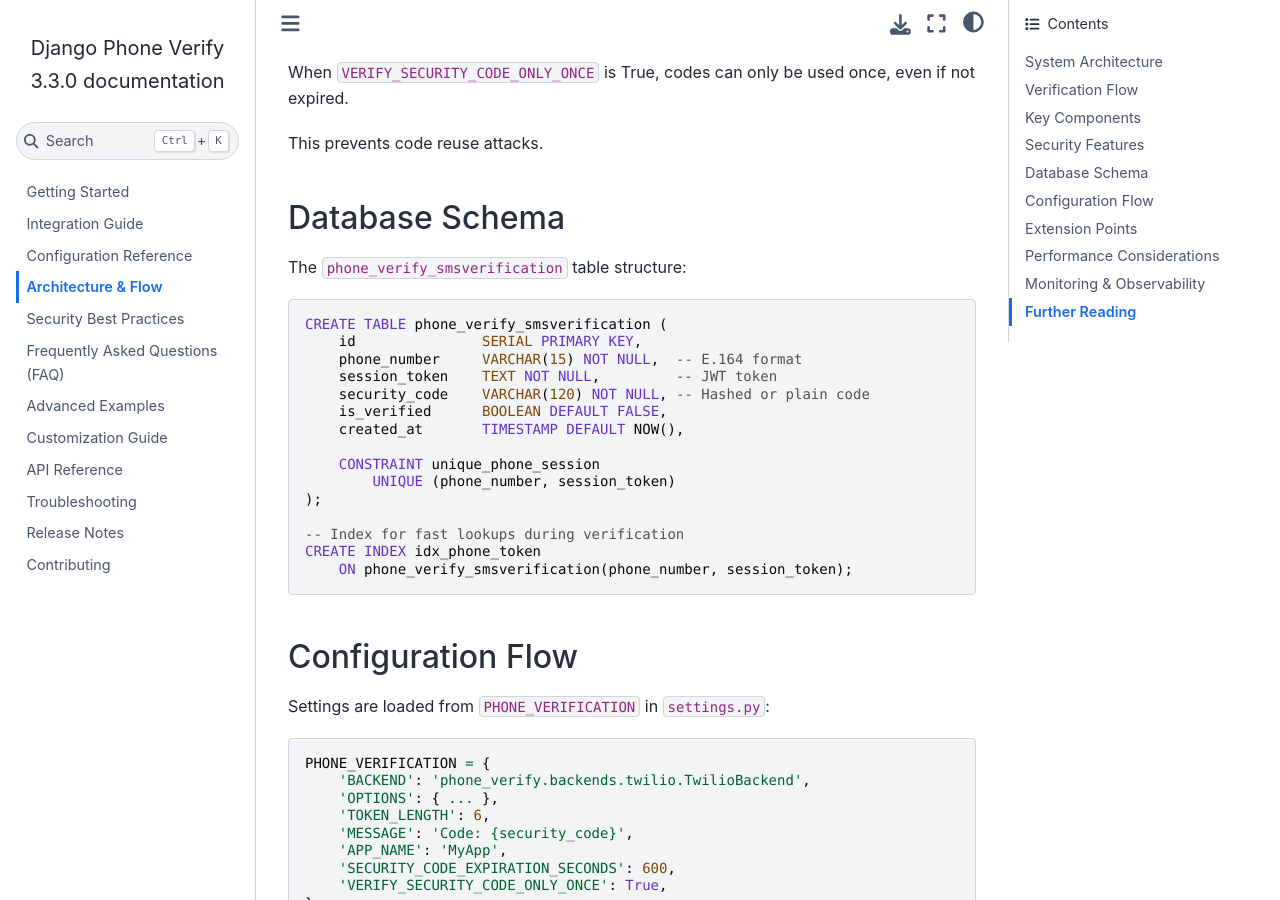
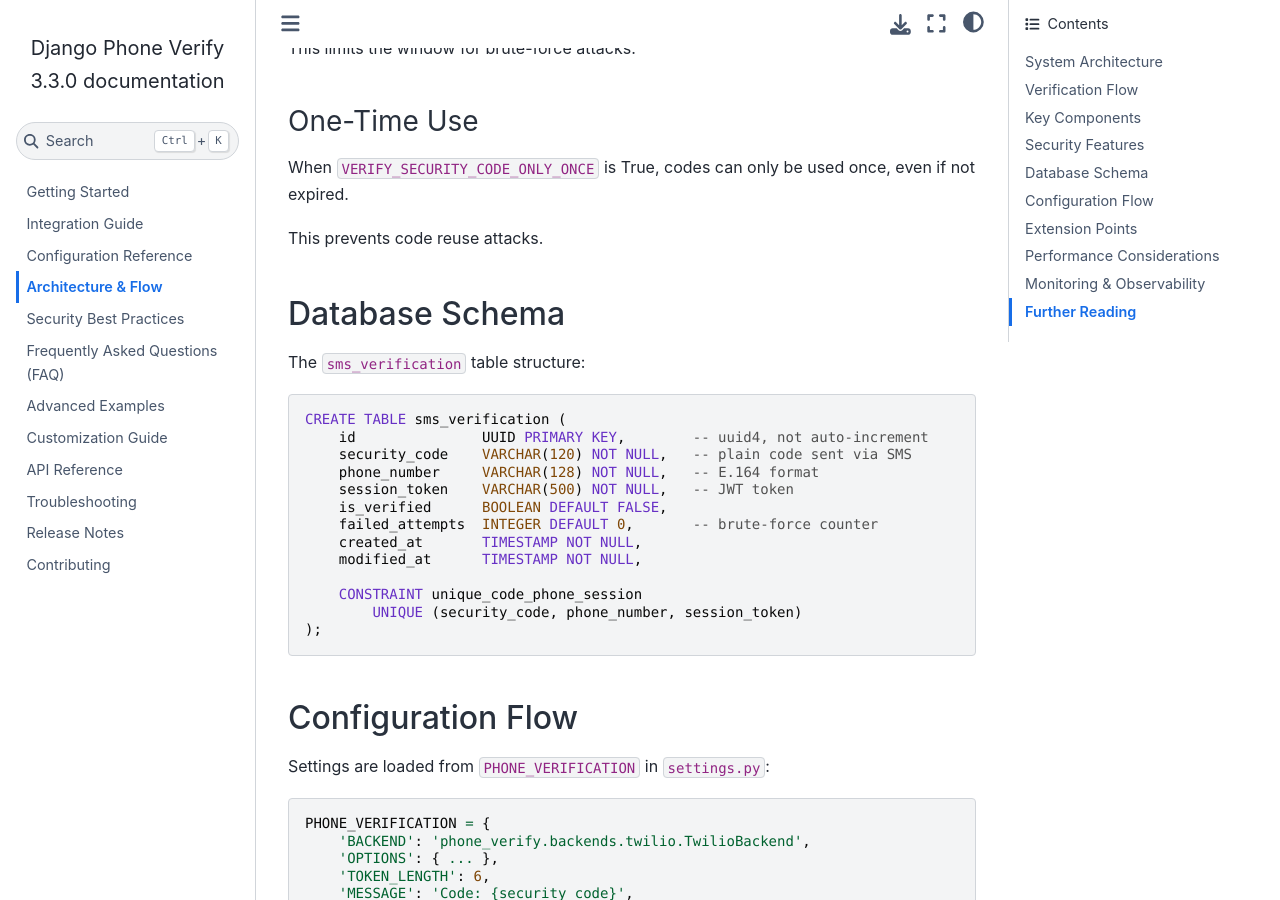
Before and after one commit to CuriousLearner/django-phone-verify, a Sphinx documentation site: the page built from docs/architecture.rst, in a window 1280 px wide and 900 px high, scrolled down 4742 px. Built offline with Sphinx 7.4.7 and the Sphinx Book theme 1.1.4, drawn with Linux system fonts in a browser that asks for light colours; the version number is read from the project's files by our own code; some of the changed text lies outside the part shown.

Commit message:
feat: add verify_security_code service function and fix docs drift
Add a public verify_security_code(phone_number, security_code, session_token)
convenience function in phone_verify.services. It is a thin wrapper over the
configured backend's validate_security_code() and returns the real
(verification, status) tuple, where status is one of the BaseBackend status
constants. Previously the docs taught this function but it did not exist; real
verification only lived in SMSVerificationSerializer.validate().

Add focused tests covering a valid code (SECURITY_CODE_VALID) and a wrong code
(SECURITY_CODE_INVALID).

Correct every doc that referenced the missing function or drifted from the
code:

- README.rst and docs/index.rst: import and usage examples now show the real
  (verification, status) tuple and compare against BaseBackend.SECURITY_CODE_VALID.
- docs/getting_started.rst: fix the shell session's fabricated return value to
  the real integer status / constant.
- docs/architecture.rst: fix PhoneVerificationService pseudo-code to the real
  send_verification(number, security_code, context=None) signature and remove
  the non-existent verify() method; rewrite the SQL schema to match the actual
  model (UUID primary key, sms_verification table, triple unique constraint,
  failed_attempts and modified_at fields, plain security code).
- docs/api_reference.rst: add the missing SECURITY_CODE_TOO_MANY_ATTEMPTS = 5
  status constant and a verify_security_code function entry.
- docs/advanced_examples.rst: clarify that the i18n message string must be added
  manually as a msgid since it is not wrapped in _() and makemessages will not
  discover it.

```diff
--- a/docs/architecture.rst
+++ b/docs/architecture.rst
@@ -172,11 +172,15 @@
 .. code-block:: python
 
     class PhoneVerificationService:
-        def send_verification(self, context=None)
-            # Generates code, sends SMS, returns session token
+        def send_verification(self, number, security_code, context=None)
+            # Formats the message and sends the SMS via the backend
 
-        def verify(self, security_code, session_token)
-            # Validates code and token, returns success/failure
+Sending a code and generating a session token is done through the
+``send_security_code_and_generate_session_token()`` service function, and
+verification is done through the ``verify_security_code()`` service function
+(or the ``SMSVerificationSerializer``), both of which delegate to the
+backend's ``validate_security_code()``. The service class itself has no
+``verify`` method.
 
 3. Backend Classes
 ^^^^^^^^^^^^^^^^^^
@@ -234,25 +238,23 @@
 Database Schema
 ---------------
 
-The ``phone_verify_smsverification`` table structure:
+The ``sms_verification`` table structure:
 
 .. code-block:: sql
 
-    CREATE TABLE phone_verify_smsverification (
-        id               SERIAL PRIMARY KEY,
-        phone_number     VARCHAR(15) NOT NULL,  -- E.164 format
-        session_token    TEXT NOT NULL,         -- JWT token
-        security_code    VARCHAR(120) NOT NULL, -- Hashed or plain code
+    CREATE TABLE sms_verification (
+        id               UUID PRIMARY KEY,        -- uuid4, not auto-increment
+        security_code    VARCHAR(120) NOT NULL,   -- plain code sent via SMS
+        phone_number     VARCHAR(128) NOT NULL,   -- E.164 format
+        session_token    VARCHAR(500) NOT NULL,   -- JWT token
         is_verified      BOOLEAN DEFAULT FALSE,
-        created_at       TIMESTAMP DEFAULT NOW(),
+        failed_attempts  INTEGER DEFAULT 0,       -- brute-force counter
+        created_at       TIMESTAMP NOT NULL,
+        modified_at      TIMESTAMP NOT NULL,
 
-        CONSTRAINT unique_phone_session
-            UNIQUE (phone_number, session_token)
+        CONSTRAINT unique_code_phone_session
+            UNIQUE (security_code, phone_number, session_token)
     );
-
-    -- Index for fast lookups during verification
-    CREATE INDEX idx_phone_token
-        ON phone_verify_smsverification(phone_number, session_token);
 
 Configuration Flow
 ------------------
```
Also changed, not shown: README.rst (+15 -11 lines), docs/advanced_examples.rst (+5 -2 lines), docs/api_reference.rst (+31 -0 lines), docs/getting_started.rst (+14 -6 lines), docs/index.rst (+9 -6 lines), 2 other files.
